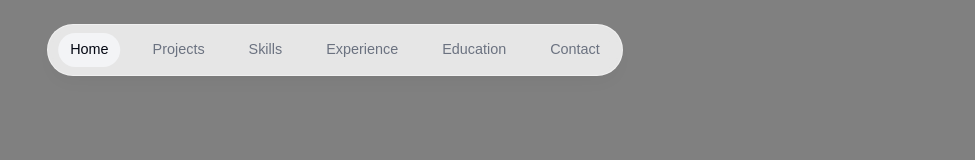
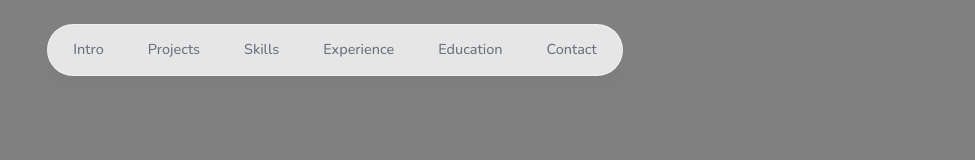
Before and after one commit to faizi2810/portfolio, a Next.js app: page / in a window 1280 px wide. Shown: the top 160 px of the page, without its empty margins (305-1280 px from the left). Built offline with nearby package versions, Linux system fonts and the light colour scheme.

Commit message:
nunito font and name changed from home to intro in links array

```diff
--- a/src/app/layout.tsx
+++ b/src/app/layout.tsx
@@ -5,21 +5,25 @@
 import ThemeSwitch from "@/components/theme-switch";
 import Header from "@/components/header";
 import { ActiveSectionContextProvider } from "@/context/active-section-context";
+import { Nunito } from "next/font/google";
 
-const geistSans = Geist({
-  variable: "--font-geist-sans",
-  subsets: ["latin"],
-});
 
-const geistMono = Geist_Mono({
-  variable: "--font-geist-mono",
-  subsets: ["latin"],
-});
+// const geistSans = Geist({
+//   variable: "--font-geist-sans",
+//   subsets: ["latin"],
+// });
+
+// const geistMono = Geist_Mono({
+//   variable: "--font-geist-mono",
+//   subsets: ["latin"],
+// });
 
 export const metadata: Metadata = {
   title: "Create Next App",
   description: "Generated by create next app",
 };
+
+const nunito = Nunito({ subsets: ["latin"] });
 
 export default function RootLayout({
   children,
@@ -29,7 +33,7 @@
   return (
     <html lang="en">
       <body style={{ backgroundColor: 'grey' }}
-        className={`${geistSans.variable} ${geistMono.variable} antialiased`}
+        className={`${nunito.className} antialiased`}
       >
         <ThemeContextProvider>
           <ActiveSectionContextProvider>
--- a/src/lib/data.ts
+++ b/src/lib/data.ts
@@ -1,7 +1,7 @@
 export const links = [
     {
-      name: "Home",
-      hash: "#home",
+      name: "Intro",
+      hash: "#intro",
     },
     {
       name: "Projects",
```
